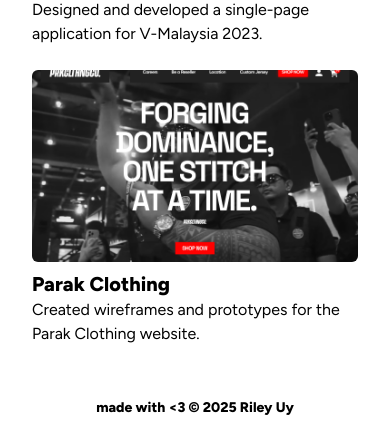
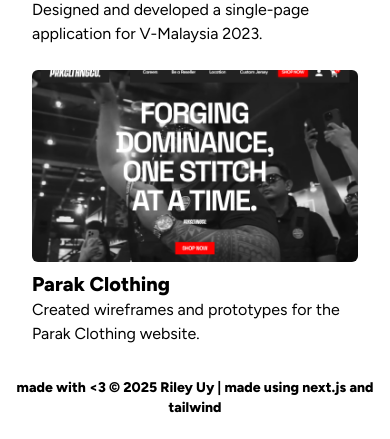
Before and after one commit to rileyuy/rileyuy.github.io, a Next.js app: page /projects in a window 390 px wide. Shown: the part 1338-1777 px from the top of the page. Built offline with nearby package versions, Linux system fonts and the light colour scheme.

Commit message:
added framer motion to projects and about me page

```diff
--- a/app/about-me/page.js
+++ b/app/about-me/page.js
@@ -1,23 +1,46 @@
+"use client";
 // import Navbar from "@/components/navbar";
 import Image from "next/image";
+import { motion } from "framer-motion";
+import Footer from "../components/Footer/Footer";
+
 export default function AboutPage() {
   return (
     <main>
       <div className=" mx-auto lg:px-80 md:px-16 py-12 md:py-0 flex flex-col justify-center">
-        <h1 className="md:text-7xl text-4xl font-bold mb-8 text-black text-center">
+        <motion.h1
+          initial={{ opacity: 0, y: 20 }}
+          animate={{ opacity: 1, y: 0 }}
+          transition={{ duration: 0.5 }}
+          className="md:text-7xl text-4xl font-bold mb-8 text-black text-center"
+        >
           so a little about me...
-        </h1>
+        </motion.h1>
+
+        <motion.div
+          initial={{ opacity: 0, scale: 0.95 }}
+          animate={{ opacity: 1, scale: 1 }}
+          transition={{ delay: 0.2 }}
+          className="self-center"
+        >
           <Image
             src={`/riley_long.jpg`}
             //   alt={`${project?.title} Icon`}
             width={700}
             height={100}
-          className="px-4 mb-8 self-center object-contain"
+            className="px-4 mb-8 object-contain"
             priority
           />
-        <div className="md:text-xl text-lg px-4 lg:px-0 w-full">
+        </motion.div>
+
+        <motion.div
+          initial={{ opacity: 0, y: 20 }}
+          animate={{ opacity: 1, y: 0 }}
+          transition={{ delay: 0.4 }}
+          className="md:text-xl text-lg px-4 lg:px-0 w-full"
+        >
           <p className="text-justify">
-            I’m a{" "}
+            I'm a{" "}
             <span className="font-bold">fullstack developer & designer </span>
             from the Philippines. I love building websites and software that
             have
@@ -39,9 +62,14 @@
             bouldering. I also play videos games (currently loving Marvel
             Rivals) and do a bit of photography here and there.
           </p>
-        </div>
+        </motion.div>
 
-        <div className="w-full flex items-center justify-center my-8 h-[500px] flex-col md:flex-row gap-4">
+        <motion.div
+          initial={{ opacity: 0, y: 20 }}
+          animate={{ opacity: 1, y: 0 }}
+          transition={{ delay: 0.6 }}
+          className="w-full flex items-center justify-center my-8 h-[500px] flex-col md:flex-row gap-4"
+        >
           <Image
             src={`/badminton.JPG`}
             width={350}
@@ -57,9 +85,14 @@
             className="px-4 object-cover h-full"
             priority
           />
-        </div>
+        </motion.div>
 
-        <div className="md:text-xl text-lg px-4 lg:px-0 w-full">
+        <motion.div
+          initial={{ opacity: 0, y: 20 }}
+          animate={{ opacity: 1, y: 0 }}
+          transition={{ delay: 0.8 }}
+          className="md:text-xl text-lg px-4 lg:px-0 w-full"
+        >
           <p className="text-justify">
             Badminton has always been my favorite sport since elementary and has
             been my go-to sport nowadays since it's the most accessible sport
@@ -67,9 +100,14 @@
             the same time and it's the reason why I try to go and play every
             week.
           </p>
-        </div>
+        </motion.div>
 
-        <div className="w-full flex items-center justify-center my-8 h-1/2 md:h-[180px] flex-col md:flex-row gap-4">
+        <motion.div
+          initial={{ opacity: 0, y: 20 }}
+          animate={{ opacity: 1, y: 0 }}
+          transition={{ delay: 1 }}
+          className="w-full flex items-center justify-center my-8 h-1/2 md:h-[180px] flex-col md:flex-row gap-4"
+        >
           <Image
             src={`/pokemon.jpg`}
             width={350}
@@ -84,9 +122,14 @@
             className="px-4 object-cover h-full"
             priority
           />
-        </div>
+        </motion.div>
 
-        <div className="md:text-xl text-lg px-4 lg:px-0 w-full">
+        <motion.div
+          initial={{ opacity: 0, y: 20 }}
+          animate={{ opacity: 1, y: 0 }}
+          transition={{ delay: 1.2 }}
+          className="md:text-xl text-lg px-4 lg:px-0 w-full"
+        >
           <p className="text-justify">
             To name some of my favorite games, Pokemon is definitely one of my
             all-time favorites, specifically, the Pokemon Mystery Dungeon
@@ -98,12 +141,10 @@
             perfect. If you're thinking of picking up a game, I highly suggest
             you give one of these games a try.
           </p>
-        </div>
+        </motion.div>
       </div>
 
-      <footer className="py-6 text-center text-sm text-black font-extrabold w-full flex items-center justify-center bg-transparent absolute bottom-0">
-        made with &lt;3 © 2025 Riley Uy | made using next.js and tailwind
-      </footer>
+      <Footer />
     </main>
   );
 }
--- /dev/null
+++ b/app/components/Footer/Footer.js
@@ -0,0 +1,16 @@
+"use client";
+
+import { motion } from "framer-motion";
+
+export default function Footer() {
+  return (
+    <motion.footer
+      initial={{ opacity: 0 }}
+      animate={{ opacity: 1 }}
+      transition={{ delay: 0.5 }}
+      className="py-6 text-center text-sm text-black font-extrabold w-full flex items-center justify-center bg-transparent absolute bottom-0"
+    >
+      made with &lt;3 © 2025 Riley Uy | made using next.js and tailwind
+    </motion.footer>
+  );
+}
--- a/app/components/Footer/Footer.jsx
+++ /dev/null
@@ -1,14 +0,0 @@
-"use client";
-
-import { useState } from "react";
-
-export const Footer = () => {
-  return (
-    <div className="w-full min-h-[72px] relative bg-black flex items-center justify-center">
-      <p className="text-white">
-        {" "}
-        {`Made using my hands and brain ©  2024 - Present, Riley Uy. All rights are reserved. `}
-      </p>
-    </div>
-  );
-};
--- a/app/page.js
+++ b/app/page.js
@@ -1,5 +1,6 @@
 import HeroSection from "./components/HeroSection/Hero";
 import PhotoStack from "./components/PhotoStack/PhotoStack";
+import Footer from "./components/Footer/Footer";
 
 export default function Home() {
   return (
@@ -15,9 +16,7 @@
           </div>
         </div>
       </div>
-      <footer className="py-6 text-center text-sm text-black font-extrabold w-full flex items-center justify-center bg-transparent absolute bottom-0">
-        made with &lt;3 © 2025 Riley Uy
-      </footer>
+      <Footer />
     </main>
   );
 }
--- a/app/projects/page.js
+++ b/app/projects/page.js
@@ -1,21 +1,58 @@
+"use client";
 import ProjectItem from "../components/ProjectItem/ProjectItem";
 import { projects } from "../utils/projects";
+import Footer from "../components/Footer/Footer";
+import { motion } from "framer-motion";
+
 export default function ProjectsPage() {
+  const container = {
+    hidden: { opacity: 0 },
+    show: {
+      opacity: 1,
+      transition: {
+        staggerChildren: 0.1, // Controls the delay between each item
+      },
+    },
+  };
+
   return (
     <main>
       <div className="px-8 md:px-16 py-12 md:py-0 flex flex-col justify-center">
-        <h1 className="text-4xl md:text-7xl font-bold mb-8 text-black text-center">
+        <motion.h1
+          initial={{ opacity: 0, y: 20 }}
+          animate={{ opacity: 1, y: 0 }}
+          transition={{ duration: 0.5 }}
+          className="text-4xl md:text-7xl font-bold mb-8 text-black text-center"
+        >
           some stuff I've worked on...
-        </h1>
-        <div className="grid grid-flow-row md:grid-cols-2 lg:grid-cols-4 gap-6 place-items-center">
-          {projects.map((project, index) => {
-            return <ProjectItem project={project} key={index} />;
-          })}
-        </div>
+        </motion.h1>
+
+        <motion.div
+          variants={container}
+          initial="hidden"
+          animate="show"
+          className="grid grid-flow-row md:grid-cols-2 lg:grid-cols-4 gap-6 place-items-center"
+        >
+          {projects.map((project, index) => (
+            <motion.div
+              key={index}
+              initial={{ opacity: 0, y: 20 }}
+              animate={{ opacity: 1, y: 0 }}
+              transition={{ delay: index * 0.1 }}
+            >
+              <ProjectItem project={project} />
+            </motion.div>
+          ))}
+        </motion.div>
       </div>
-      <footer className="py-6 text-center text-sm text-black font-extrabold w-full flex items-center justify-center bg-transparent absolute bottom-0">
-        made with &lt;3 © 2025 Riley Uy
-      </footer>
+
+      <motion.div
+        initial={{ opacity: 0 }}
+        animate={{ opacity: 1 }}
+        transition={{ delay: 0.5 }}
+      >
+        <Footer />
+      </motion.div>
     </main>
   );
 }
```
Lines whose indentation alone changed are shown as unchanged.
